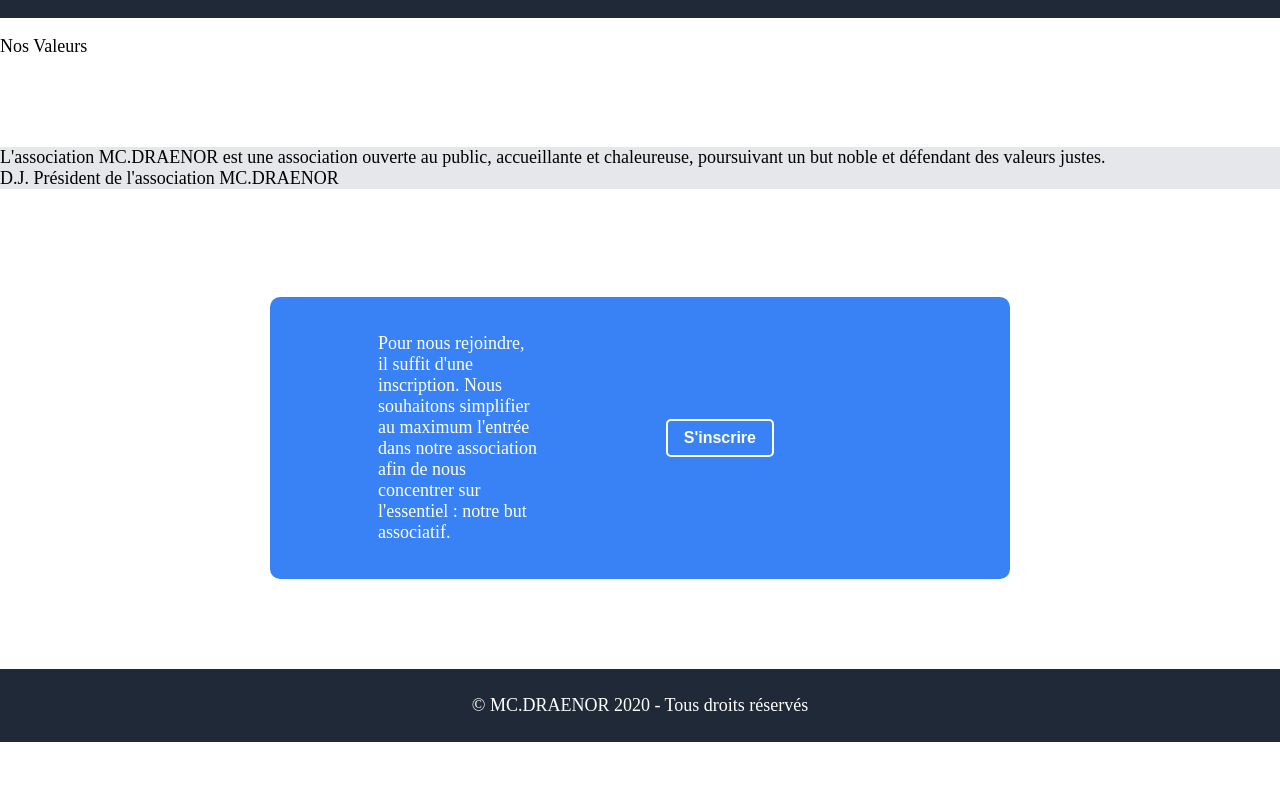
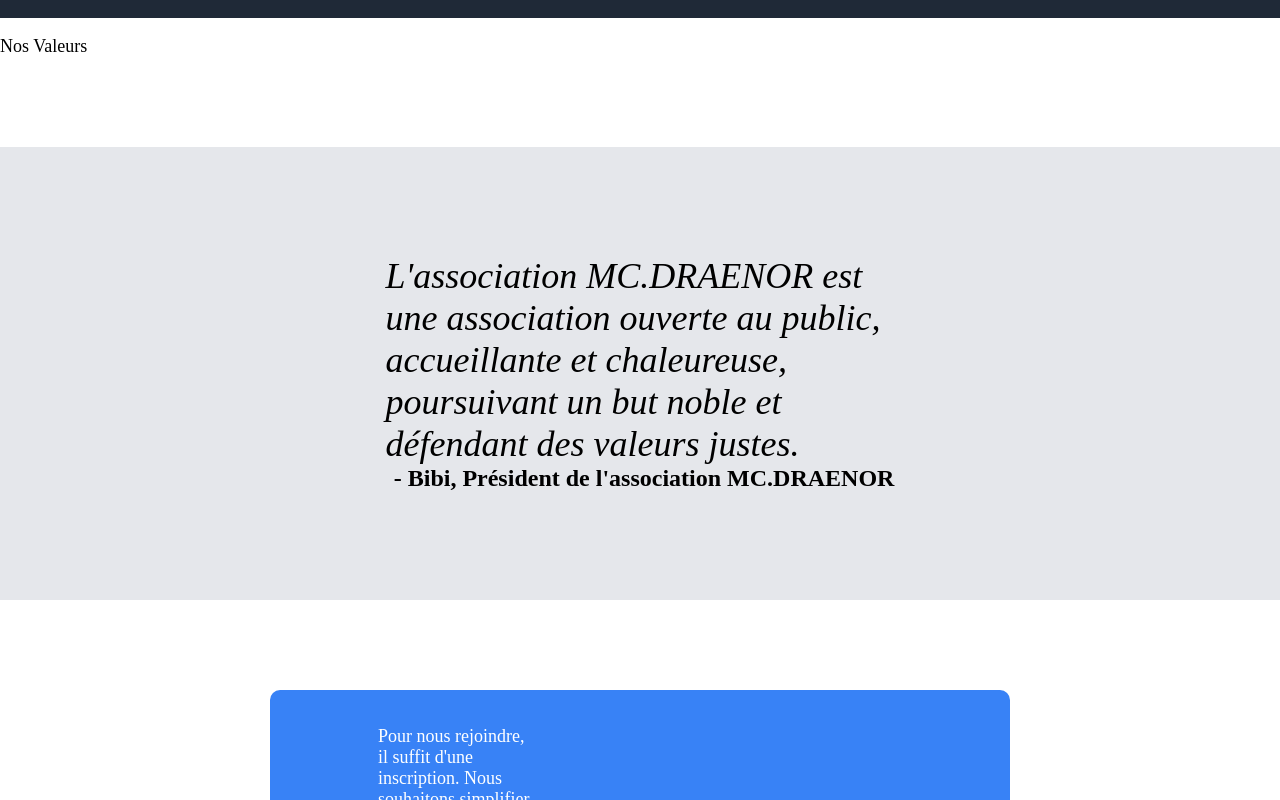
Before and after one commit to Bibithom/odin-landing-page, a plain HTML site: page index.html in a window 1280 px wide. Shown: the part 505-1305 px from the top of the page. Before the commit the page ends 1247 px from the top, so only its background shows below. Drawn offline with Linux system fonts and the light colour scheme.

Commit message:
add quote

```diff
--- a/css/mcdn.css
+++ b/css/mcdn.css
@@ -55,9 +55,32 @@ footer {
   text-align: center;
 }
 
+/* testimonial */
+
 .testimonial {
   background-color: #E5E7EB;
+  padding: 6em 12em;
 }
+.testimonial>div {
+  width:60%;
+  margin:auto
+}
+.testimonial>div>p {
+  margin: 0;
+}
+.quote {
+  font-size: 36px;
+  font-weight: 200;
+  font-style: italic;
+
+}
+.author {
+  font-size: 24px;
+  font-style: bold;
+  text-align:right;
+}
+
+/* buttons and links */
 
 .button-primary {
   background-color: #3882F6;
@@ -90,6 +113,8 @@ footer {
   color: white;
 }
 
+/* Call to Action */
+
 .call-to-action {
   padding: 5em 15em;
   display: flex;
--- a/index.html
+++ b/index.html
@@ -30,23 +30,23 @@
           </div>
         </div>
       </header>
-      <article>
-        <p>Nos Valeurs</p>
+      <section class="section-valeur">
+        <p class="valeurs-text">Nos Valeurs</p>
         <div class="valeurs">
           <div class="valeur"><img src="" alt=""><p></p></div>
           <div class="valeur"><img src="" alt=""><p></p></div>
           <div class="valeur"><img src="" alt=""><p></p></div>
           <div class="valeur"><img src="" alt=""><p></p></div>
         </div>
-      </article>
-      <article class="testimonial">
+      </section>
+      <section class="testimonial">
         <div>
-          <p>
+          <p class="quote">
             L'association MC.DRAENOR est une association ouverte au public, accueillante et chaleureuse, poursuivant un but noble et défendant des valeurs justes.
-            <br><span>D.J. Président de l'association MC.DRAENOR</span>
           </p>
+          <p class="author"><strong>- Bibi, Président de l'association MC.DRAENOR</strong></p>
         </div>
-      </article>
+      </section>
       <section class="call-to-action">
         <div>
           <div class="cta-text">
```
